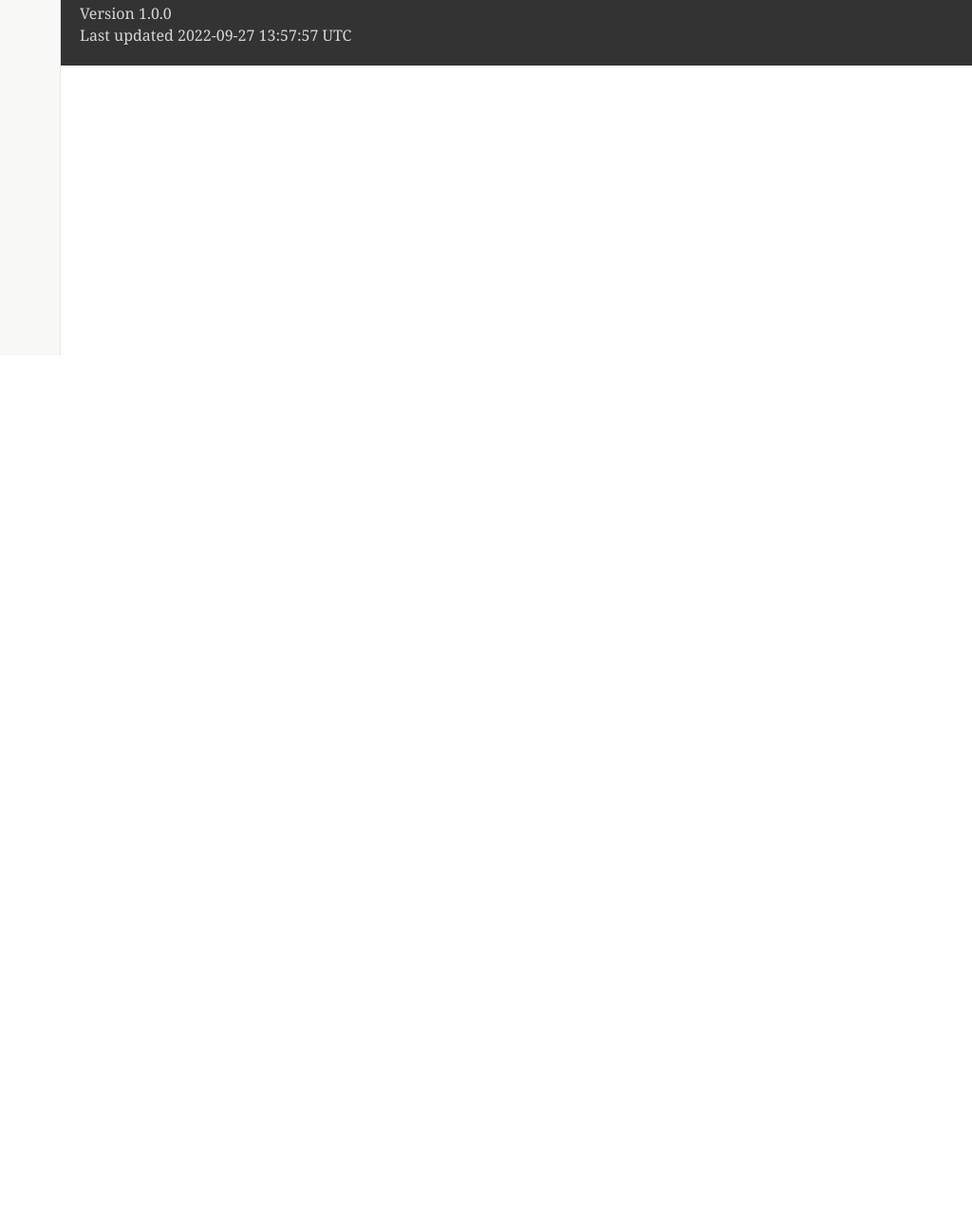
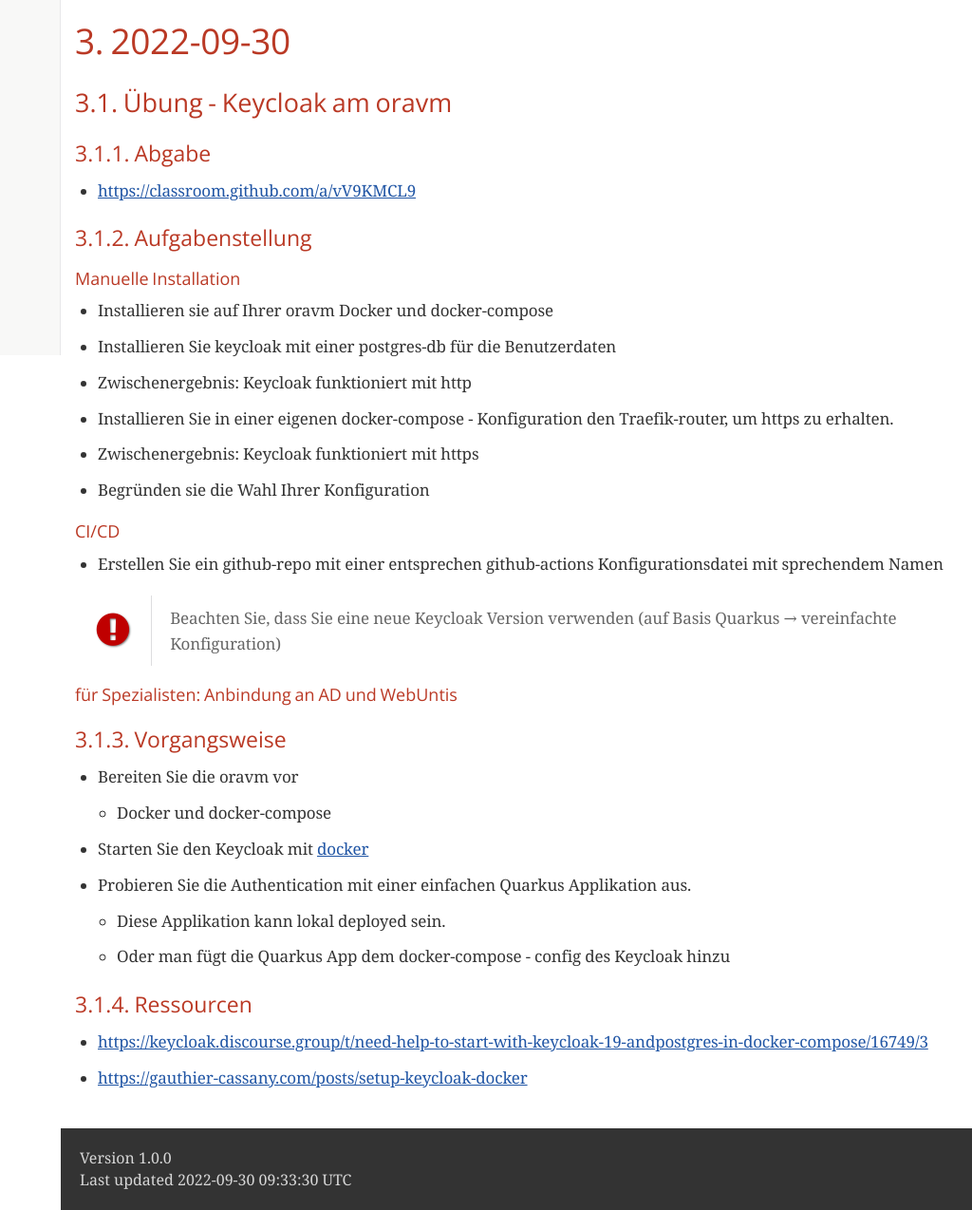
Before and after one commit to 2223-5ahif-nvs/2223-5ahif-nvs-lecture-notes, a plain HTML site: page index.html in a window 1280 px wide. Shown: the part 426-1700 px from the top of the page at 95% size, without its empty margins (256-1280 px from the left). Before the commit the page ends 800 px from the top, so only its background shows below. Drawn offline with nearby package versions, Linux system fonts and the light colour scheme; a web font is replaced by a local one.

Commit message:
Deploying to gh-pages from  @ 7a7054366a42d8252b3c25c3c2eb63d1a6bf040d 🚀

```diff
--- a/index.html
+++ b/index.html
@@ -445,7 +445,7 @@
 <div class="details">
 <span id="author" class="author">Thomas W. Stütz</span><br>
 <span id="revnumber">version 1.0.0,</span>
-<span id="revdate">2022-09-27</span>
+<span id="revdate">2022-09-30</span>
 <br><span id="revremark">Verteilte Systeme</span>
 </div>
 <div id="toc" class="toc2">
@@ -453,6 +453,11 @@
 <ul class="sectlevel1">
 <li><a href="#_lehrplan">1. Lehrplan</a></li>
 <li><a href="#_2022_09_23">2. 2022-09-23</a></li>
+<li><a href="#_2022_09_30">3. 2022-09-30</a>
+<ul class="sectlevel2">
+<li><a href="#_übung_keycloak_am_oravm">3.1. Übung - Keycloak am oravm</a></li>
+</ul>
+</li>
 </ul>
 </div>
 </div>
@@ -475,11 +480,129 @@
 
 </div>
 </div>
+<div class="sect1">
+<h2 id="_2022_09_30"><a class="anchor" href="#_2022_09_30"></a>3. 2022-09-30</h2>
+<div class="sectionbody">
+<div class="sect2">
+<h3 id="_übung_keycloak_am_oravm"><a class="anchor" href="#_übung_keycloak_am_oravm"></a>3.1. Übung - Keycloak am oravm</h3>
+<div class="sect3">
+<h4 id="_abgabe"><a class="anchor" href="#_abgabe"></a>3.1.1. Abgabe</h4>
+<div class="ulist">
+<ul>
+<li>
+<p><a href="https://classroom.github.com/a/vV9KMCL9" class="bare">https://classroom.github.com/a/vV9KMCL9</a></p>
+</li>
+</ul>
+</div>
+</div>
+<div class="sect3">
+<h4 id="_aufgabenstellung"><a class="anchor" href="#_aufgabenstellung"></a>3.1.2. Aufgabenstellung</h4>
+<div class="sect4">
+<h5 id="_manuelle_installation"><a class="anchor" href="#_manuelle_installation"></a>Manuelle Installation</h5>
+<div class="ulist">
+<ul>
+<li>
+<p>Installieren sie auf Ihrer oravm Docker und docker-compose</p>
+</li>
+<li>
+<p>Installieren Sie keycloak mit einer postgres-db für die Benutzerdaten</p>
+</li>
+<li>
+<p>Zwischenergebnis: Keycloak funktioniert mit http</p>
+</li>
+<li>
+<p>Installieren Sie in einer eigenen docker-compose - Konfiguration den Traefik-router, um https zu erhalten.</p>
+</li>
+<li>
+<p>Zwischenergebnis: Keycloak funktioniert mit https</p>
+</li>
+<li>
+<p>Begründen sie die Wahl Ihrer Konfiguration</p>
+</li>
+</ul>
+</div>
+</div>
+<div class="sect4">
+<h5 id="_cicd"><a class="anchor" href="#_cicd"></a>CI/CD</h5>
+<div class="ulist">
+<ul>
+<li>
+<p>Erstellen Sie ein github-repo mit einer entsprechen github-actions Konfigurationsdatei mit sprechendem Namen</p>
+</li>
+</ul>
+</div>
+<div class="admonitionblock important">
+<table>
+<tr>
+<td class="icon">
+<i class="fa icon-important" title="Important"></i>
+</td>
+<td class="content">
+Beachten Sie, dass Sie eine neue Keycloak Version verwenden (auf Basis Quarkus &#8594; vereinfachte Konfiguration)
+</td>
+</tr>
+</table>
+</div>
+</div>
+<div class="sect4">
+<h5 id="_für_spezialisten_anbindung_an_ad_und_webuntis"><a class="anchor" href="#_für_spezialisten_anbindung_an_ad_und_webuntis"></a>für Spezialisten: Anbindung an AD und WebUntis</h5>
+
+</div>
+</div>
+<div class="sect3">
+<h4 id="_vorgangsweise"><a class="anchor" href="#_vorgangsweise"></a>3.1.3. Vorgangsweise</h4>
+<div class="ulist">
+<ul>
+<li>
+<p>Bereiten Sie die oravm vor</p>
+<div class="ulist">
+<ul>
+<li>
+<p>Docker und docker-compose</p>
+</li>
+</ul>
+</div>
+</li>
+<li>
+<p>Starten Sie den Keycloak mit <a href="https://www.keycloak.org/server/containers" target="_blank" rel="noopener">docker</a></p>
+</li>
+<li>
+<p>Probieren Sie die Authentication mit einer einfachen Quarkus Applikation aus.</p>
+<div class="ulist">
+<ul>
+<li>
+<p>Diese Applikation kann lokal deployed sein.</p>
+</li>
+<li>
+<p>Oder man fügt die Quarkus App dem docker-compose - config des Keycloak hinzu</p>
+</li>
+</ul>
+</div>
+</li>
+</ul>
+</div>
+</div>
+<div class="sect3">
+<h4 id="_ressourcen"><a class="anchor" href="#_ressourcen"></a>3.1.4. Ressourcen</h4>
+<div class="ulist">
+<ul>
+<li>
+<p><a href="https://keycloak.discourse.group/t/need-help-to-start-with-keycloak-19-andpostgres-in-docker-compose/16749/3" class="bare">https://keycloak.discourse.group/t/need-help-to-start-with-keycloak-19-andpostgres-in-docker-compose/16749/3</a></p>
+</li>
+<li>
+<p><a href="https://gauthier-cassany.com/posts/setup-keycloak-docker" class="bare">https://gauthier-cassany.com/posts/setup-keycloak-docker</a></p>
+</li>
+</ul>
+</div>
+</div>
+</div>
+</div>
+</div>
 </div>
 <div id="footer">
 <div id="footer-text">
 Version 1.0.0<br>
-Last updated 2022-09-27 13:57:57 UTC
+Last updated 2022-09-30 09:33:30 UTC
 </div>
 </div>
 </body>
```
Also changed, not shown: file.html (+1 -1 lines), somePage.html (+1 -1 lines).
